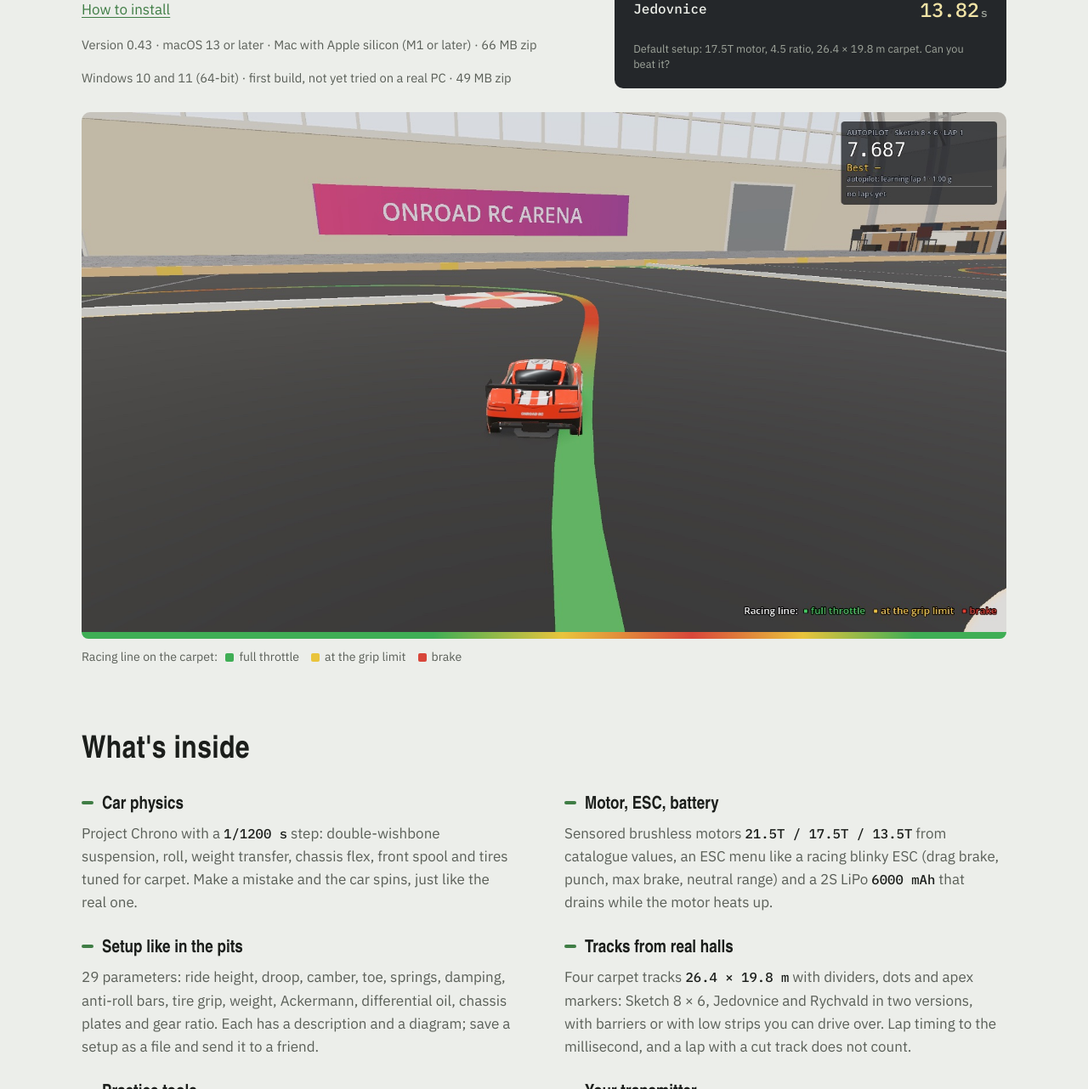
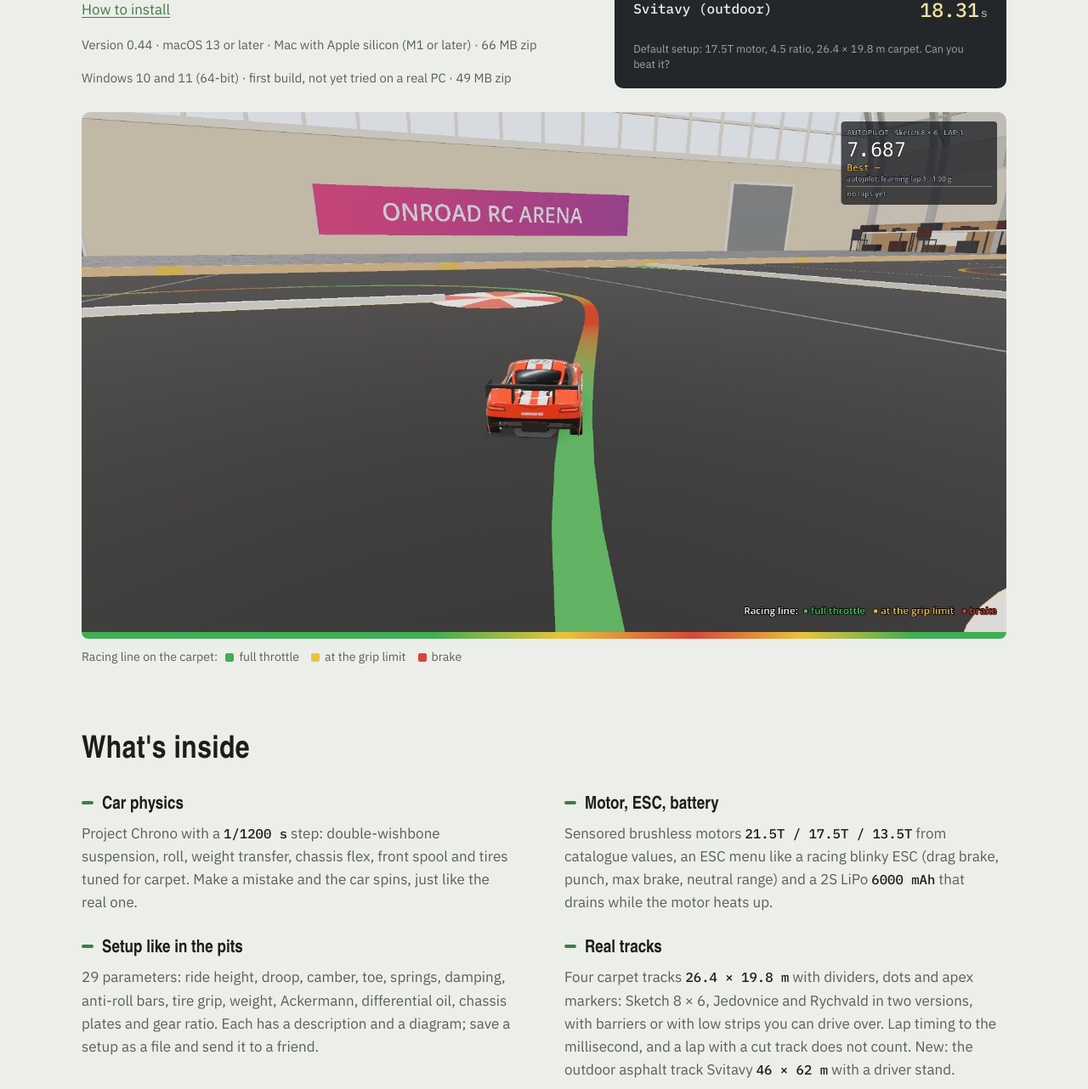
Before and after one commit to ibb-jile/onroad-rc-simulator, a plain HTML site: page index.html in a window 1280 px wide. Shown: the part 516-1798 px from the top of the page at 85% size. Drawn offline with Linux system fonts and the light colour scheme; a web font is replaced by a local one.

Commit message:
Verze 0.44: venkovní dráha Svitavy
Co-Authored-By: Claude Fable 5.2 <noreply@anthropic.com>

```diff
--- a/index.html
+++ b/index.html
@@ -171,7 +171,7 @@ footer .wrap { display: flex; flex-wrap: wrap; gap: 8px 24px; justify-content: s
           <a class="btn-line" id="download-win" href="https://github.com/ibb-jile/onroad-rc-simulator/releases/latest/download/Onroad-RC-Simulator-Windows.zip"><span lang="cs">Windows (experimentální)</span><span lang="en">Windows (experimental)</span></a>
           <a href="#install"><span lang="cs">Jak nainstalovat</span><span lang="en">How to install</span></a>
         </div>
-        <p class="facts"><span lang="cs">Verze 0.43 · macOS 13 a novější · Mac s čipem Apple (M1 a novější) · zip 66 MB</span><span lang="en">Version 0.43 · macOS 13 or later · Mac with Apple silicon (M1 or later) · 66 MB zip</span></p>
+        <p class="facts"><span lang="cs">Verze 0.44 · macOS 13 a novější · Mac s čipem Apple (M1 a novější) · zip 66 MB</span><span lang="en">Version 0.44 · macOS 13 or later · Mac with Apple silicon (M1 or later) · 66 MB zip</span></p>
         <p class="facts"><span lang="cs">Windows 10 a 11 (64bit) · první sestavení, na skutečném PC zatím nevyzkoušené · zip 49 MB</span><span lang="en">Windows 10 and 11 (64-bit) · first build, not yet tried on a real PC · 49 MB zip</span></p>
       </div>
       <aside class="board" aria-label="Lap times">
@@ -180,6 +180,7 @@ footer .wrap { display: flex; flex-wrap: wrap; gap: 8px 24px; justify-content: s
           <tr><td><span lang="cs">Nákres 8 × 6</span><span lang="en">Sketch 8 × 6</span></td><td class="t">14.22<small>s</small></td></tr>
           <tr><td>Rychvald</td><td class="t">15.83<small>s</small></td></tr>
           <tr><td>Jedovnice</td><td class="t">13.82<small>s</small></td></tr>
+          <tr><td><span lang="cs">Svitavy (venkovní)</span><span lang="en">Svitavy (outdoor)</span></td><td class="t">18.31<small>s</small></td></tr>
         </table>
         <p class="note"><span lang="cs">Výchozí setup: motor 17.5T, převod 4.5, koberec 26.4 × 19.8 m. Dokážeš být rychlejší?</span><span lang="en">Default setup: 17.5T motor, 4.5 ratio, 26.4 × 19.8 m carpet. Can you beat it?</span></p>
       </aside>
@@ -218,8 +219,8 @@ footer .wrap { display: flex; flex-wrap: wrap; gap: 8px 24px; justify-content: s
           <p><span lang="cs">29 parametrů: výška, propad, příklon, sbíhavost, pružiny, tlumení, stabilizátory, přilnavost pneumatik, váha, Ackermann, olej v diferenciálu, desky podvozku a převod. U každého je nápověda a schéma; nastavení si uložíš jako variantu a pošleš kamarádovi.</span><span lang="en">29 parameters: ride height, droop, camber, toe, springs, damping, anti-roll bars, tire grip, weight, Ackermann, differential oil, chassis plates and gear ratio. Each has a description and a diagram; save a setup as a file and send it to a friend.</span></p>
         </div>
         <div>
-          <h3><span lang="cs">Tratě z hal</span><span lang="en">Tracks from real halls</span></h3>
-          <p><span lang="cs">Čtyři kobercové tratě <span class="unit">26.4 × 19.8 m</span> s dělicími pásy, poklicemi a terči: Nákres 8 × 6, Jedovnice a Rychvald ve dvou podobách, s mantinely nebo s nízkými pásy, které jdou přejet. Časomíra měří kola na milisekundy a kolo se zkrácenou tratí nepočítá.</span><span lang="en">Four carpet tracks <span class="unit">26.4 × 19.8 m</span> with dividers, dots and apex markers: Sketch 8 × 6, Jedovnice and Rychvald in two versions, with barriers or with low strips you can drive over. Lap timing to the millisecond, and a lap with a cut track does not count.</span></p>
+          <h3><span lang="cs">Skutečné tratě</span><span lang="en">Real tracks</span></h3>
+          <p><span lang="cs">Čtyři kobercové tratě <span class="unit">26.4 × 19.8 m</span> s dělicími pásy, poklicemi a terči: Nákres 8 × 6, Jedovnice a Rychvald ve dvou podobách, s mantinely nebo s nízkými pásy, které jdou přejet. Časomíra měří kola na milisekundy a kolo se zkrácenou tratí nepočítá. Nově i venkovní asfaltová dráha Svitavy <span class="unit">46 × 62 m</span> s tribunou řidičů.</span><span lang="en">Four carpet tracks <span class="unit">26.4 × 19.8 m</span> with dividers, dots and apex markers: Sketch 8 × 6, Jedovnice and Rychvald in two versions, with barriers or with low strips you can drive over. Lap timing to the millisecond, and a lap with a cut track does not count. New: the outdoor asphalt track Svitavy <span class="unit">46 × 62 m</span> with a driver stand.</span></p>
         </div>
         <div>
           <h3><span lang="cs">Trénink</span><span lang="en">Practice tools</span></h3>
```
Also changed, not shown: src/page.html (+4 -3 lines).
